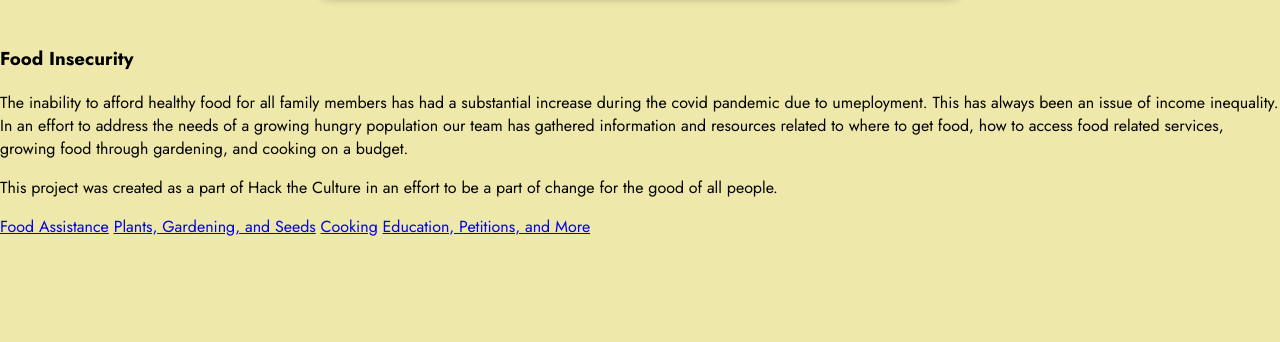
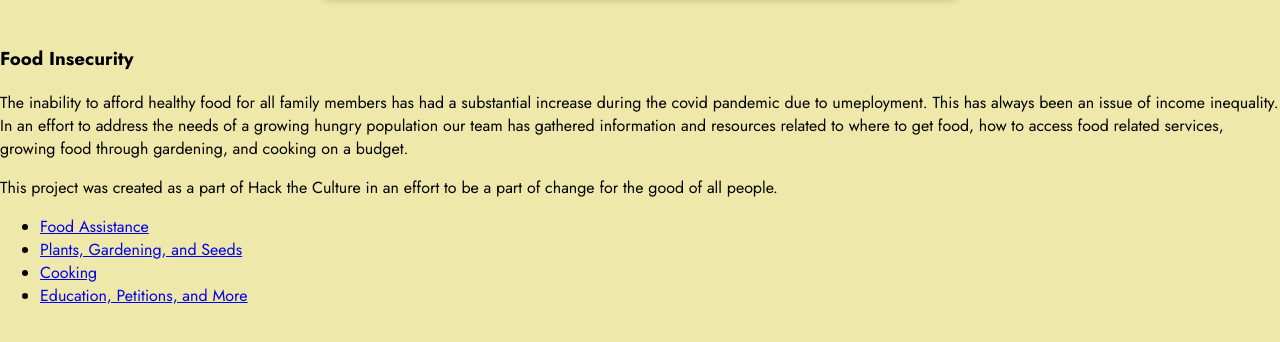
Before and after one commit to hdemos/hack-the-culture, a plain HTML site: page index.html in a window 1280 px wide. Shown: the part 172-514 px from the top of the page. Drawn offline with Linux system fonts and the light colour scheme.

Commit message:
make links bulleted list

```diff
--- a/index.html
+++ b/index.html
@@ -28,11 +28,12 @@
             <p>This project was created as a part of Hack the Culture in an effort to be a part of change for the good of all people.</p>
         </div>
         <div class ="nav">
-            <a href="food.html">Food Assistance</a>
-            <a href="plants.html">Plants, Gardening, and Seeds</a>
-            <a href="cooking.html">Cooking</a>
-            <a href="next.html">Education, Petitions, and More</a>
-
+            <ul>
+                <li><a href="food.html">Food Assistance</a></li>
+                <li><a href="plants.html">Plants, Gardening, and Seeds</a></li>
+                <li><a href="cooking.html">Cooking</a></li>
+                <li><a href="next.html">Education, Petitions, and More</a></li>
+            </ul>
         </div>
 
 
```
